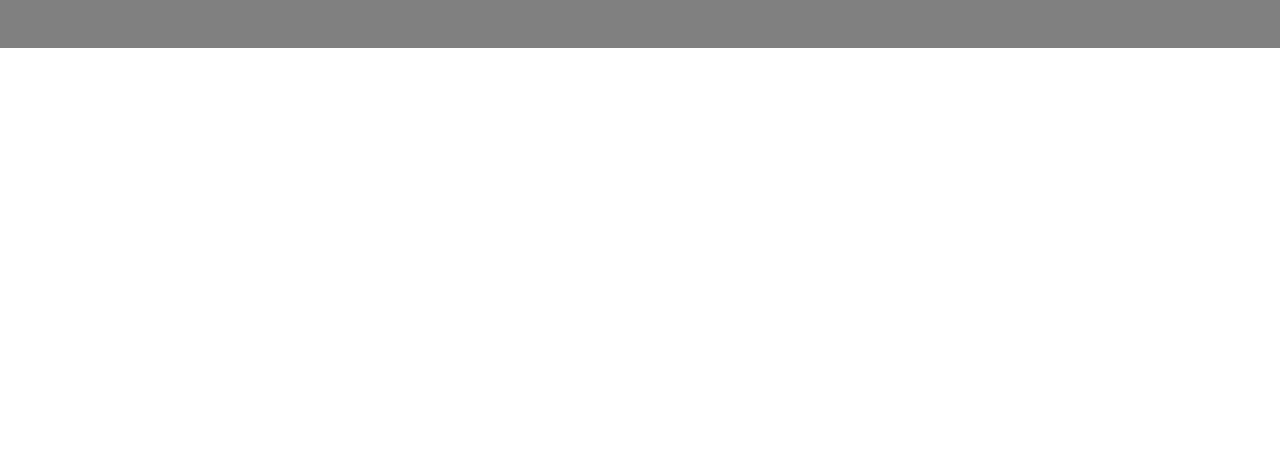
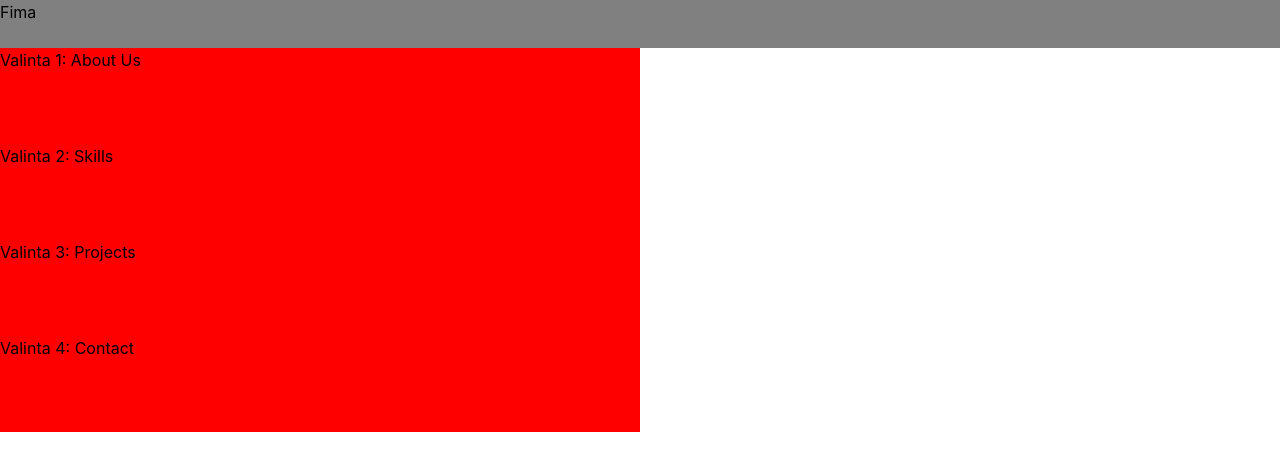
Before and after one commit to tmetsasi/Portfolio, a React (Create React App) app: page / in a window 1280 px wide. Shown: the top 470 px of the page. Built offline with nearby package versions, Linux system fonts and the light colour scheme.

Commit message:
added menu bar prototype

```diff
--- a/src/App.jsx
+++ b/src/App.jsx
@@ -1,6 +1,7 @@
 import "./Global.css";
 import styled from "styled-components";
 import { Header } from "./components/Header";
+import { Testi } from "./components/MenuElement";
 
 const Container = styled.div`
   height: 100vw;
@@ -13,6 +14,10 @@ function App() {
     <div>
       <Container>
         <Header />
+        <Testi luku = "1" name="About Us"/>
+        <Testi luku = "2" name="Skills"/>
+        <Testi luku = "3" name="Projects"/>
+        <Testi luku = "4" name="Contact"/>
       </Container>
     </div>
   );
--- a/src/components/Header.jsx
+++ b/src/components/Header.jsx
@@ -9,7 +9,7 @@ const StyledHeader = styled.div`
 export const Header = () => {
   return (
     <div>
-      <StyledHeader />
+      <StyledHeader> Fima</StyledHeader>
     </div>
   );
 };
--- /dev/null
+++ b/src/components/MenuElement.jsx
@@ -0,0 +1,15 @@
+import styled from "styled-components";
+
+const StyledMenu = styled.div`
+background-color: red;
+width: 50%;
+height: 6rem;
+`;
+
+export const Testi = (props) => {
+    return (
+        <StyledMenu>
+            Valinta {props.luku}: {props.name}
+        </StyledMenu>
+    )
+}
```
